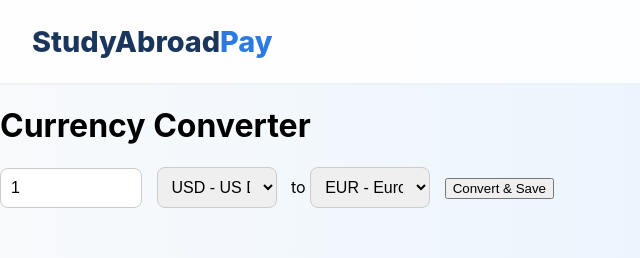
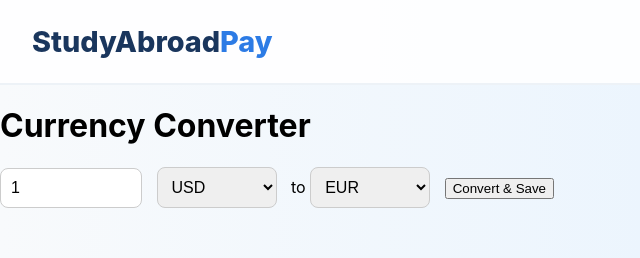
Before and after one commit to KatherineDelaney/Currency_Converter_FinalKD, a website: page public/index.html in a window 1280 px wide. Shown: the top 258 px of the page, 0-640 px from the left. Drawn offline with Linux system fonts and the light colour scheme; no server answers.

Commit message:
Update index.html

```diff
--- a/public/index.html
+++ b/public/index.html
@@ -22,21 +22,21 @@
         <div class="converter-box">
             <input type="number" id="amount" placeholder="Amount" value="1">
             <select id="fromCurrency">
-                <option value="USD">USD - US Dollar</option>
-                <option value="EUR">EUR - Euro</option>
-                <option value="GBP">GBP - British Pound</option>
-                <option value="JPY">JPY - Japanese Yen</option>
-                <option value="CAD">CAD - Canadian Dollar</option>
-                <option value="AUD">AUD - Australian Dollar</option>
+                <option value="USD">USD</option>
+                <option value="EUR">EUR</option>
+                <option value="GBP">GBP</option>
+                <option value="JPY">JPY</option>
+                <option value="CAD">CAD</option>
+                <option value="AUD">AUD</option>
             </select>
             <span>to</span>
             <select id="toCurrency">
-                <option value="EUR">EUR - Euro</option>
-                <option value="USD">USD - US Dollar</option>
-                <option value="GBP">GBP - British Pound</option>
-                <option value="JPY">JPY - Japanese Yen</option>
-                <option value="CAD">CAD - Canadian Dollar</option>
-                <option value="AUD">AUD - Australian Dollar</option>
+                <option value="EUR">EUR</option>
+                <option value="USD">USD</option>
+                <option value="GBP">GBP</option>
+                <option value="JPY">JPY</option>
+                <option value="CAD">CAD</option>
+                <option value="AUD">AUD</option>
             </select>
             <button id="convertBtn">Convert & Save</button>
         </div>
```
